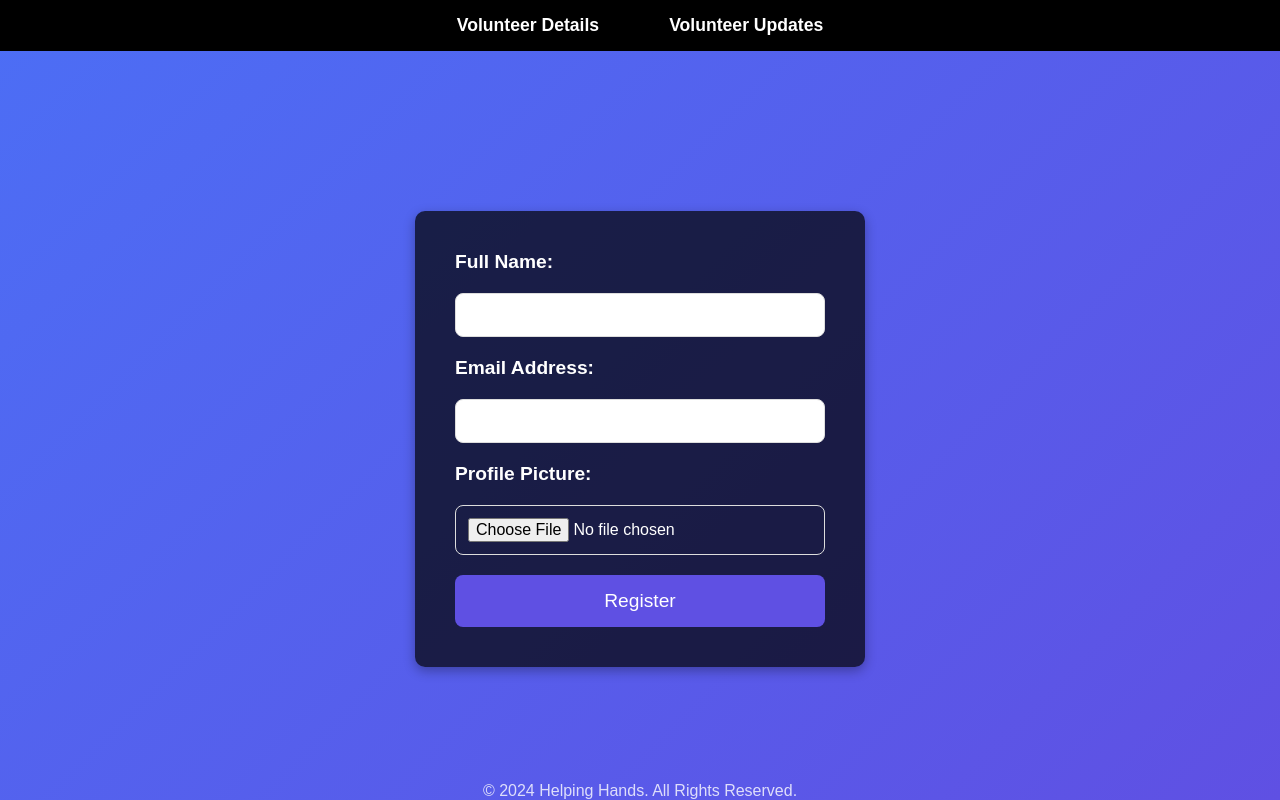
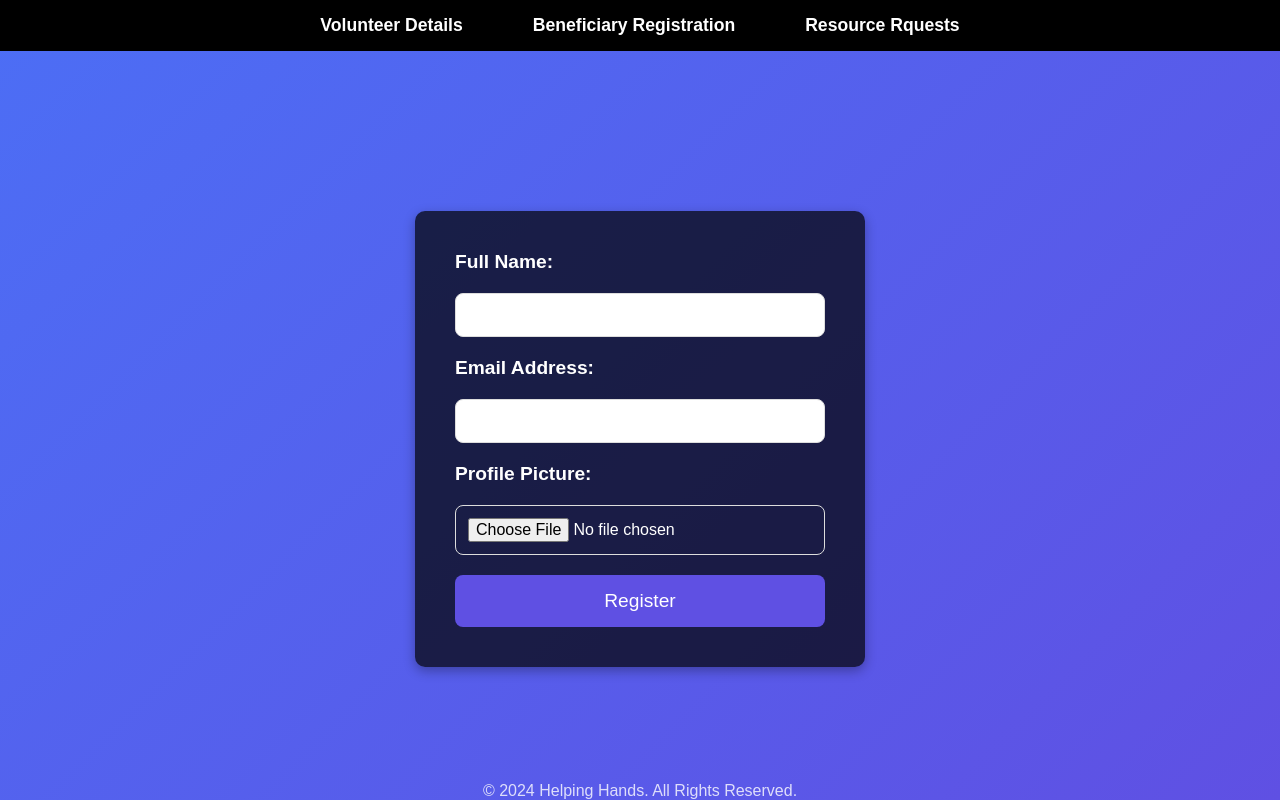
Before and after one commit to dolcenci/helpinghands, a plain HTML site: page index.html in a window 1280 px wide. Drawn offline with Linux system fonts and the light colour scheme.

Commit message:
Update index.html

```diff
--- a/index.html
+++ b/index.html
@@ -168,8 +168,10 @@
     <!-- Navbar -->
     <nav>
         <ul>
-            <li><a href="details.html">Volunteer Details</a></li>
-            <li><a href="updates.html">Volunteer Updates</a></li>
+            <li><a href="volunteerdetails.html">Volunteer Details</a></li>
+            <li><a href="beneficiaryreg.html">Beneficiary Registration</a></li>
+            <li><a href="requests.html">Resource Rquests</a></li>
+
         </ul>
     </nav>
 
```
